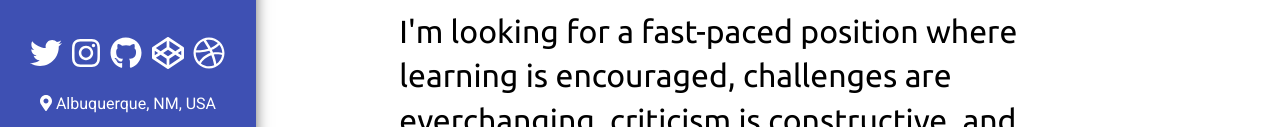
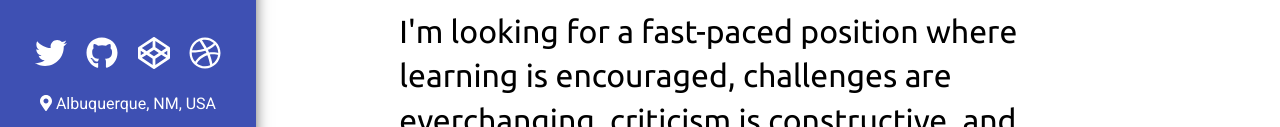
Before and after one commit to harnerdesigns/resume, a website: page index.html in a window 1280 px wide. Shown: the part 305-432 px from the top of the page. Drawn offline with nearby package versions, Linux system fonts and the light colour scheme.

Commit message:
Remove Instagram

```diff
--- a/index.html
+++ b/index.html
@@ -28,7 +28,6 @@
         <h1 class="name">Jack Harner</h1>
         <ul class="socials">
             <li data-username="@jackharner"><a target="_blank" href="https://twitter.com/jackharner"><i class="fab fa-twitter" alt="twitter"></i></a></li>
-            <li data-username="@jackharner"><a target="_blank" href="https://instagram.com/jackharner"><i class="fab fa-instagram"></i></a></li>
             <li data-username="/harnerdesigns"><a target="_blank" href="https://github.com/harnerdesigns"><i class="fab fa-github"></i></a></li>
             <li data-username="/jackharner"><a target="_blank" href="https://codepen.io/jackharner"><i class="fab fa-codepen"></i></a></li>
             <li data-username="/jackharner"><a target="_blank" href="https://dribbble.com/jackharner"><i class="fab fa-dribbble"></i></a></li>
```
